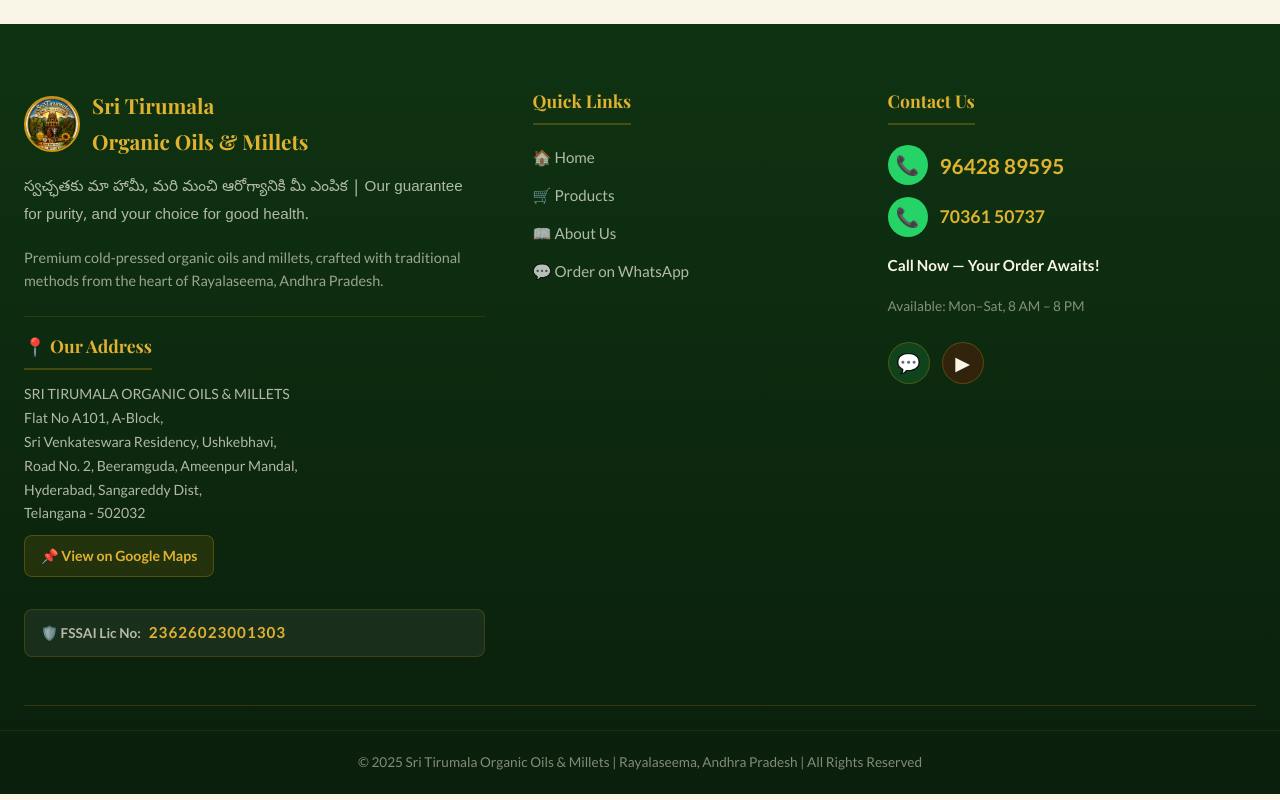
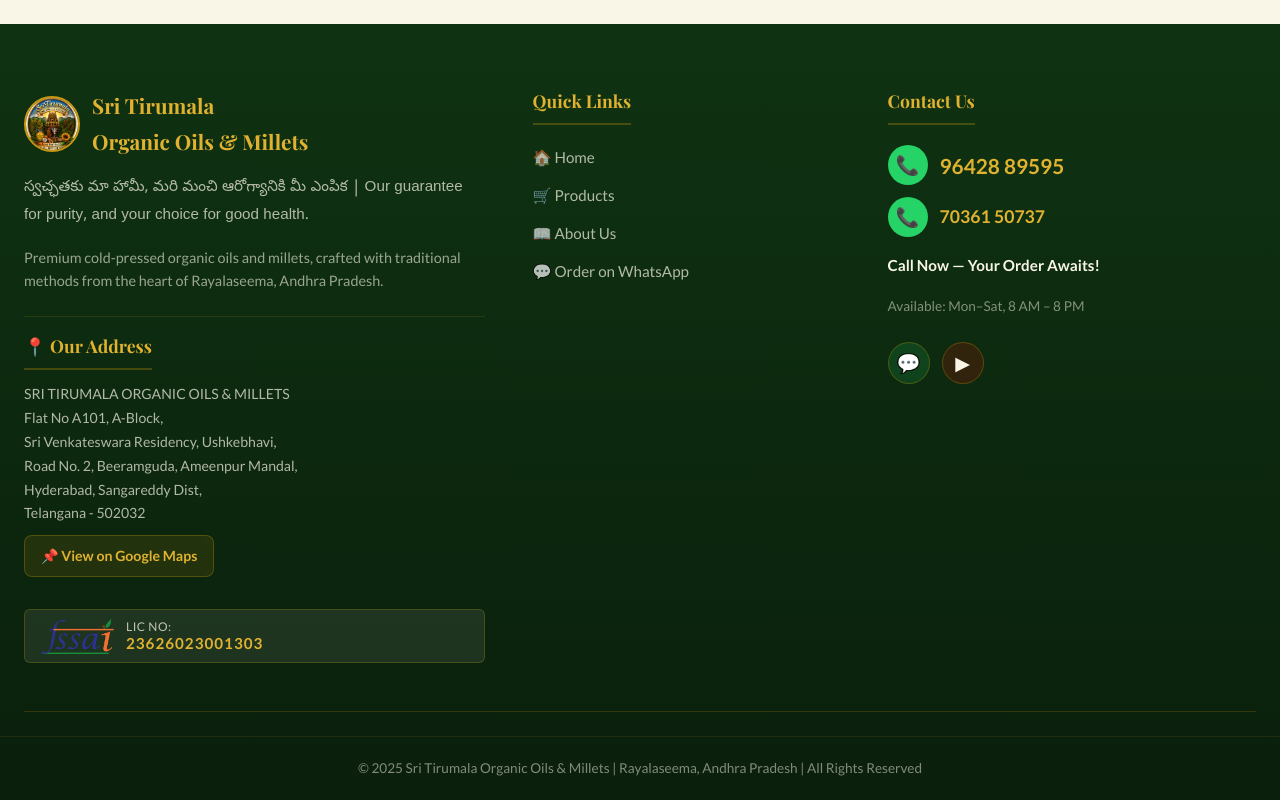
Before and after one commit to JASWANTHguruguntla/sri-tirumala-organics, a website: page index.html in a window 1280 px wide. Shown: the part 5139-5939 px from the top of the page. Drawn offline with nearby package versions, Linux system fonts and the light colour scheme; a web font is replaced by a local one.

Commit message:
Enhance FSSAI badge with official logo and styling

```diff
--- a/index.html
+++ b/index.html
@@ -238,8 +238,11 @@
             </a>
           </div>
           <div class="footer-fssai">
-            <span class="fssai-label">🛡️ FSSAI Lic No:</span>
-            <span class="fssai-number">23626023001303</span>
+            <img src="images/fssai_logo.png" alt="FSSAI Logo" class="fssai-logo-img">
+            <div class="fssai-text">
+              <span class="fssai-label">Lic No:</span>
+              <span class="fssai-number">23626023001303</span>
+            </div>
           </div>
         </div>
 
--- a/styles.css
+++ b/styles.css
@@ -1165,20 +1165,34 @@ h1, h2, h3, h4, h5, h6 {
 /* Footer FSSAI Badge */
 .footer-fssai {
   margin-top: 16px;
-  padding: 10px 16px;
-  border-radius: 8px;
-  background: rgba(255, 255, 255, 0.06);
-  border: 1px solid rgba(200, 150, 12, 0.2);
+  padding: 8px 16px;
+  border-radius: 6px;
+  background: rgba(255, 255, 255, 0.08);
+  border: 1px solid rgba(200, 150, 12, 0.25);
   display: inline-flex;
   align-items: center;
-  gap: 8px;
-  flex-wrap: wrap;
+  gap: 12px;
+}
+
+.fssai-logo-img {
+  height: 36px;
+  width: auto;
+  object-fit: contain;
+}
+
+.fssai-text {
+  display: flex;
+  flex-direction: column;
+  justify-content: center;
+  line-height: 1.2;
 }
 
 .fssai-label {
-  font-size: 0.85rem;
-  color: rgba(249, 245, 231, 0.7);
-  font-weight: 600;
+  font-size: 0.75rem;
+  color: rgba(249, 245, 231, 0.75);
+  font-weight: 500;
+  text-transform: uppercase;
+  letter-spacing: 0.5px;
 }
 
 .fssai-number {
```
Also changed, not shown: images/fssai_logo.png (added).
